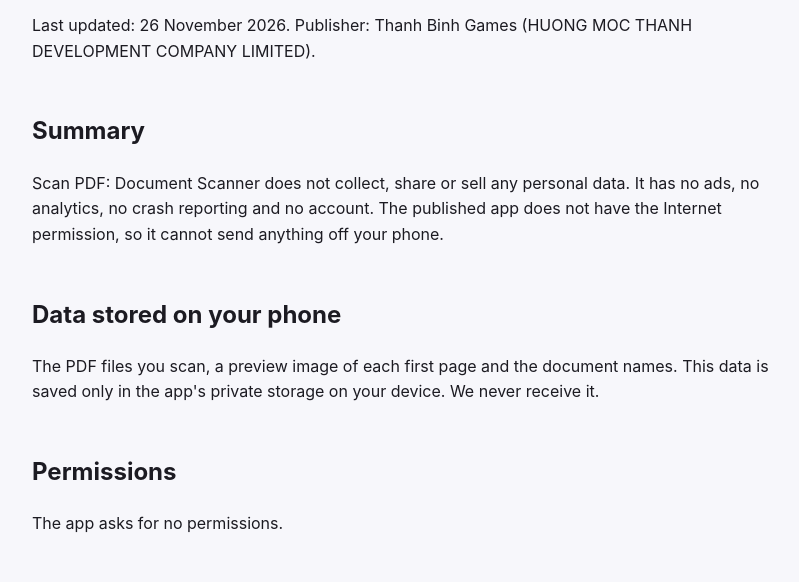
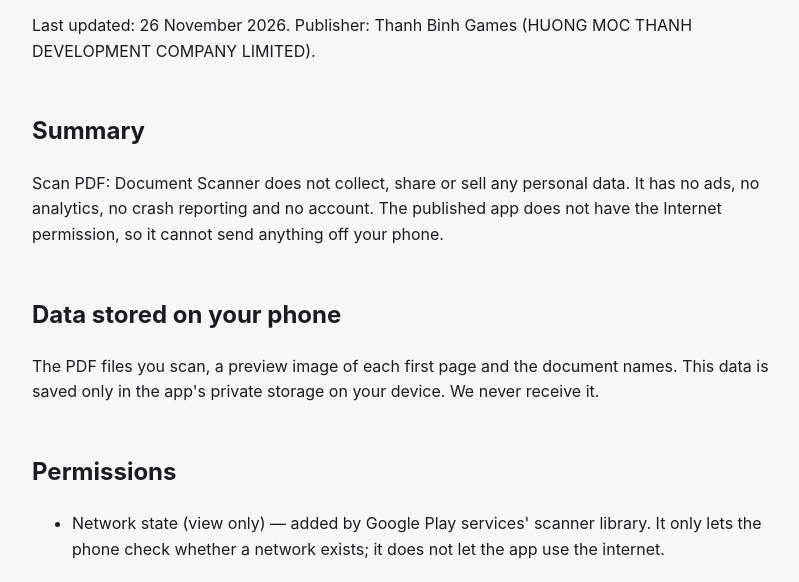
Before and after one commit to meodiemvuong1609/thanhbinhgames-site, a plain HTML site: page scan-pdf/privacy/index.html in a window 1280 px wide. Shown: the part 144-726 px from the top of the page, without its empty margins (228-1027 px from the left). Drawn offline with Linux system fonts and the light colour scheme.

Commit message:
Scan PDF privacy: network-state permission line

```diff
--- a/scan-pdf/privacy/index.html
+++ b/scan-pdf/privacy/index.html
@@ -13,7 +13,7 @@ The published app does not have the Internet permission, so it cannot send anyth
 <h2>Data stored on your phone</h2>
 <p>The PDF files you scan, a preview image of each first page and the document names. This data is saved only in the app's private storage on your device. We never receive it.</p>
 <h2>Permissions</h2>
-<p>The app asks for no permissions.</p>
+<ul><li>Network state (view only) — added by Google Play services&#x27; scanner library. It only lets the phone check whether a network exists; it does not let the app use the internet.</li></ul>
 <h2>Other phone features</h2><ul><li>Scanning: the app opens the document scanner of Google Play services, which uses the camera on the app&#x27;s behalf and returns the pages to the app. The app itself does not ask for camera access. Google&#x27;s handling of that service is described in Google&#x27;s privacy policy.</li><li>Sharing: when you tap Share or Open, the file goes to the app you choose, and that app&#x27;s own policy applies.</li></ul>
 <h2>Deleting your data</h2>
 <p>Delete items inside the app, or clear the app's storage in Android Settings, or uninstall the app. Uninstalling removes everything it stored.
```
